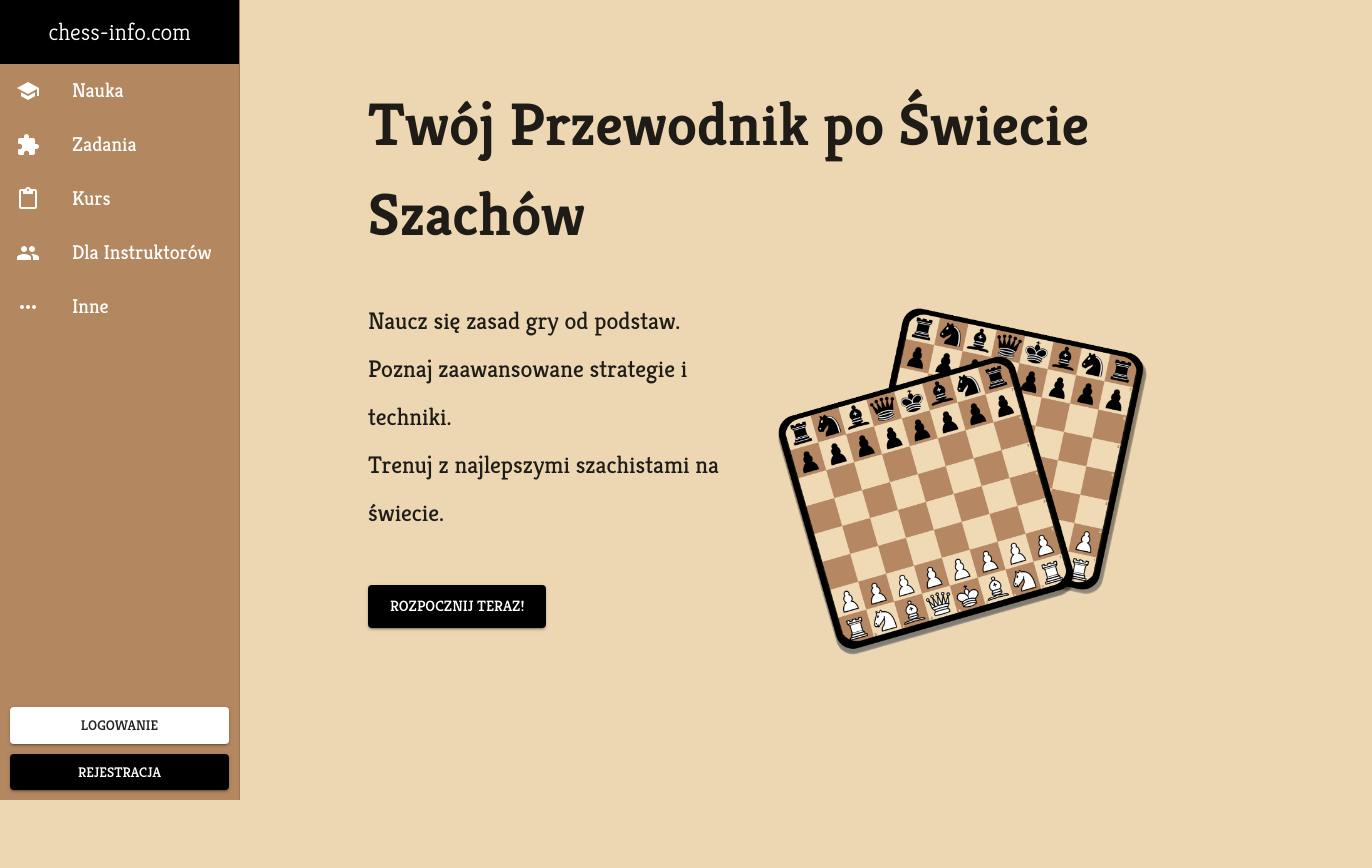
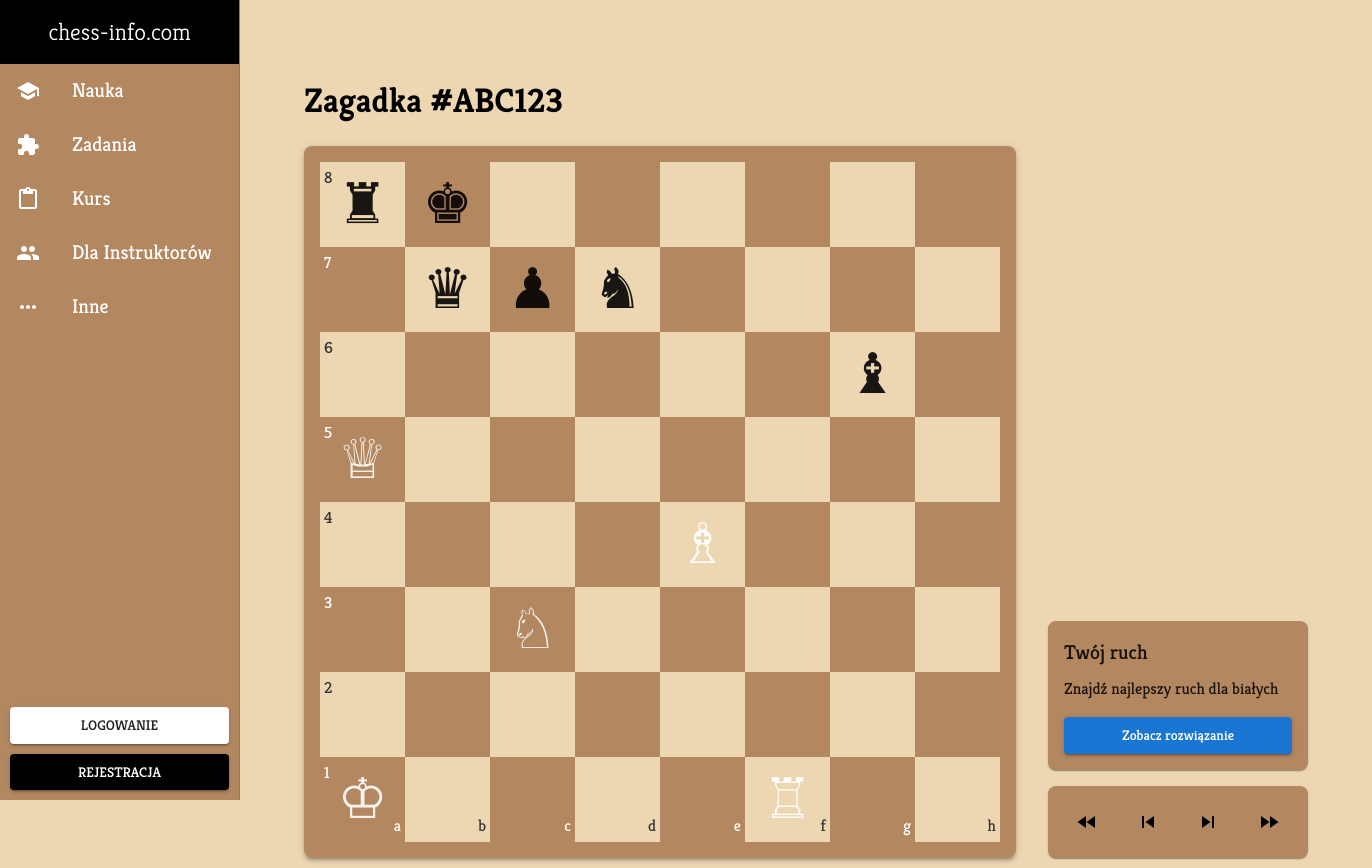
Before and after one commit to wojzam/chess-info, a React (Vite) app in the folder frontend/: page /puzzle in a window 1280 px wide. Before the commit this address led to /. Shown: the top 868 px of the page, 1372 px wide, since content can reach past the window. Before the commit the page ends 800 px from the top, so only its background shows below. Built offline with nearby package versions, Linux system fonts and the light colour scheme.

Commit message:
Add puzzle page

```diff
--- a/frontend/src/App.jsx
+++ b/frontend/src/App.jsx
@@ -5,6 +5,7 @@ import Layout from './components/Layout';
 import MainPage from './pages/MainPage.jsx';
 import Login from './pages/Login.jsx';
 import SignUp from './pages/SignUp.jsx';
+import PuzzlePage from "./pages/PuzzlePage.jsx";
 
 export default function App() {
     const [theme, colorMode] = useMode();
@@ -18,6 +19,7 @@ export default function App() {
                         <Route path="/" element={<MainPage/>}/>
                         <Route path="/login" element={<Login/>}/>
                         <Route path="/signup" element={<SignUp/>}/>
+                        <Route path="/puzzle" element={<PuzzlePage/>}/>
                     </Route>
                     <Route path="*" element={<Navigate replace to="/"/>}/>
                 </Routes>
--- a/frontend/src/components/Layout.jsx
+++ b/frontend/src/components/Layout.jsx
@@ -27,7 +27,7 @@ export default function Layout() {
             text: "Nauka",
             icon: <SchoolIcon/>,
             submenu: [
-                {text: "Losowa Zagadka", href: "/"},
+                {text: "Losowa Zagadka", href: "/puzzle"},
                 {text: "Nauka Otwarć", href: "/"},
                 {text: "Znane Partie", href: "/"},
             ]
--- a/frontend/src/main.css
+++ b/frontend/src/main.css
@@ -18,7 +18,7 @@ body,
     display: flex;
     flex-direction: column;
     align-items: start;
-    padding: 10vh 10vw 10vh;
+    padding: 10vh 5vw 10vh;
 }
 
 @media (max-width: 900px) {
--- /dev/null
+++ b/frontend/src/pages/PuzzlePage.jsx
@@ -0,0 +1,145 @@
+import React, {useState} from 'react';
+import {Box, Button, Paper, Stack, Typography} from '@mui/material';
+import {FastForward, FastRewind, SkipNext, SkipPrevious} from '@mui/icons-material';
+import ChessBoard from '../components/chess/ChessBoard';
+import {samplePuzzle} from '../const/SampleData.jsx'
+
+
+const PuzzlePage = ({puzzleId = samplePuzzle.id, puzzle = samplePuzzle}) => {
+    const [showSolution, setShowSolution] = useState(false);
+
+    const handleShowSolution = () => {
+        setShowSolution(true);
+    };
+
+    const handleFirstMove = () => {
+        // TODO
+    };
+
+    const handlePreviousMove = () => {
+        // TODO
+    };
+
+    const handleNextMove = () => {
+        // TODO
+    };
+
+    const handleLastMove = () => {
+        // TODO
+    };
+
+    return (
+        <Box>
+            <Typography
+                variant="h4"
+                sx={{
+                    mb: 3,
+                    fontWeight: 'bold',
+                    color: '#000'
+                }}
+            >
+                Zagadka #{puzzleId}
+            </Typography>
+
+            {/* Main Content Container */}
+            <Box sx={{display: 'flex', gap: 4}}>
+                {/* Left Side - Chess Board */}
+                <Box sx={{flex: 1}}>
+                    <Paper
+                        elevation={3}
+                        sx={{
+                            borderRadius: 2,
+                            overflow: 'hidden',
+                            backgroundColor: '#fff'
+                        }}
+                    >
+                        <ChessBoard puzzle={puzzle}/>
+                    </Paper>
+                </Box>
+
+                {/* Right Side - Info Panel */}
+                <Box
+                    sx={{
+                        width: '260px',
+                        display: 'flex',
+                        flexDirection: 'column',
+                        justifyContent: 'flex-end',
+                        gap: 2
+                    }}
+                >
+                    {/* Move Instructions */}
+                    <Paper
+                        sx={{
+                            p: 2,
+                            borderRadius: 2
+                        }}
+                    >
+                        <Typography variant="h6" sx={{mb: 1}}>
+                            Twój ruch
+                        </Typography>
+                        <Typography variant="body1" sx={{mb: 2}}>
+                            Znajdź najlepszy ruch dla białych
+                        </Typography>
+                        <Button
+                            variant="contained"
+                            color="primary"
+                            fullWidth
+                            onClick={handleShowSolution}
+                            sx={{
+                                textTransform: 'none',
+                                backgroundColor: '#1976d2'
+                            }}
+                        >
+                            Zobacz rozwiązanie
+                        </Button>
+                    </Paper>
+
+                    {/* Navigation Controls */}
+                    <Paper
+                        sx={{
+                            p: 2,
+                            borderRadius: 2
+                        }}
+                    >
+                        <Stack
+                            direction="row"
+                            spacing={1}
+                            justifyContent="space-between"
+                        >
+                            <Button
+                                onClick={handleFirstMove}
+                                size="large"
+                                sx={{minWidth: 0}}
+                            >
+                                <FastRewind/>
+                            </Button>
+                            <Button
+                                onClick={handlePreviousMove}
+                                size="large"
+                                sx={{minWidth: 0}}
+                            >
+                                <SkipPrevious/>
+                            </Button>
+                            <Button
+                                onClick={handleNextMove}
+                                size="large"
+                                sx={{minWidth: 0}}
+                            >
+                                <SkipNext/>
+                            </Button>
+                            <Button
+                                onClick={handleLastMove}
+                                size="large"
+                                sx={{minWidth: 0}}
+                            >
+                                <FastForward/>
+                            </Button>
+                        </Stack>
+                    </Paper>
+                </Box>
+            </Box>
+        </Box>
+    );
+};
+
+export default PuzzlePage;
```
